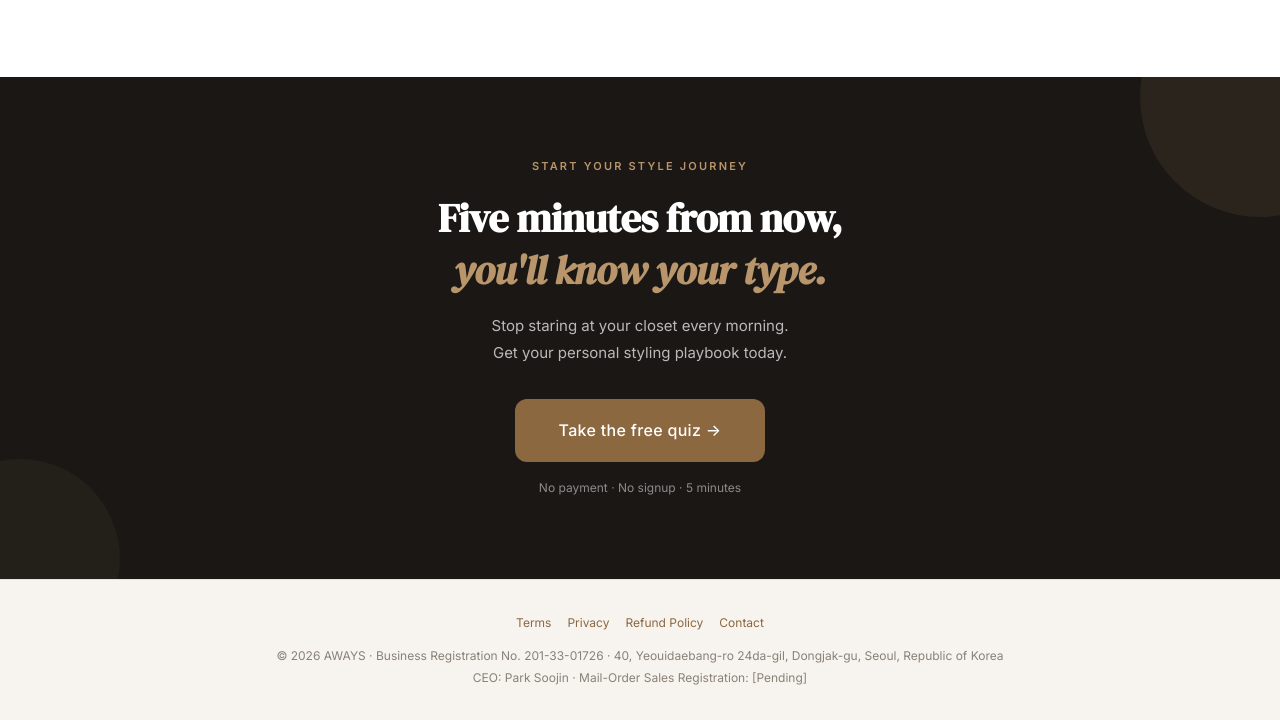
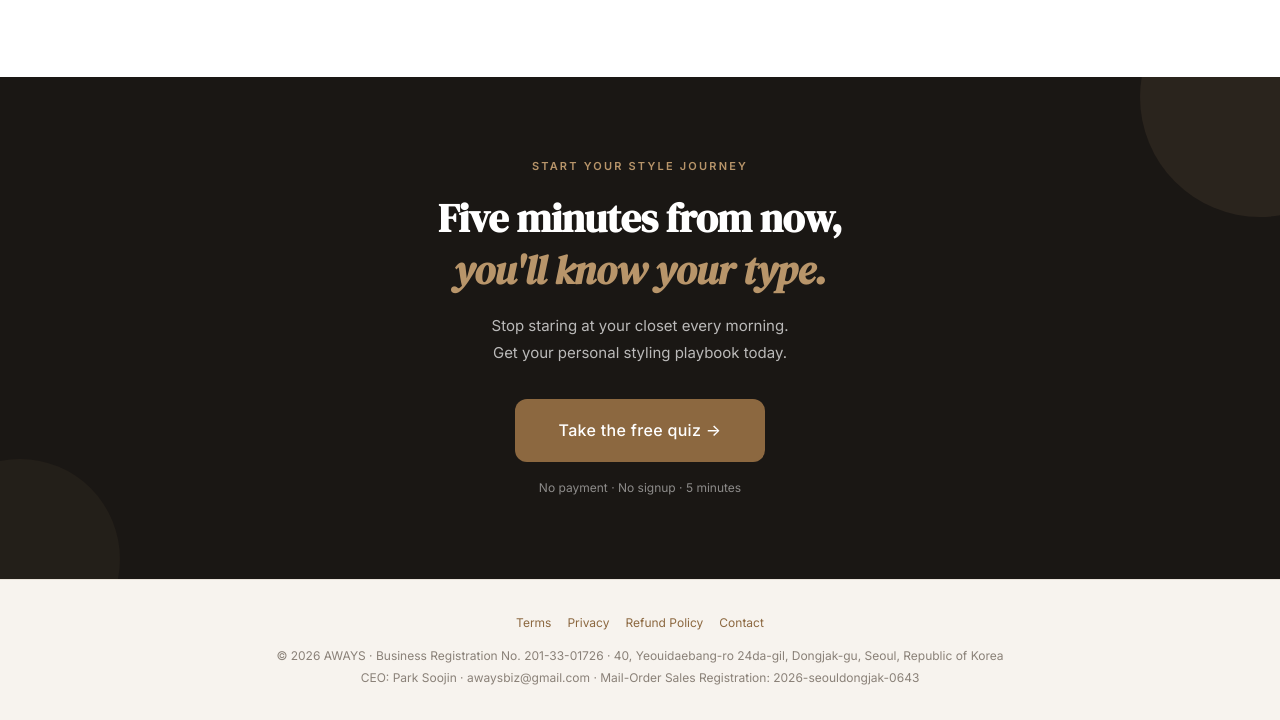
Before and after one commit to sujinsang1212-del/aways-backend, a website: page public/en/index.html in a window 1280 px wide. Shown: the part 4757-5477 px from the top of the page. Drawn offline with Linux system fonts and the light colour scheme.

Commit message:
Update index.html

```diff
--- a/public/en/index.html
+++ b/public/en/index.html
@@ -798,7 +798,7 @@ body {
     <a href="mailto:awaysbiz@gmail.com">Contact</a>
   </div>
   <div>© 2026 AWAYS · Business Registration No. 201-33-01726 · 40, Yeouidaebang-ro 24da-gil, Dongjak-gu, Seoul, Republic of Korea<br>
-  CEO: Park Soojin · Mail-Order Sales Registration: [Pending]</div>
+  CEO: Park Soojin · awaysbiz@gmail.com · Mail-Order Sales Registration: 2026-seouldongjak-0643 </div>
 </footer>
 
 <!-- Floating CTA -->
```
